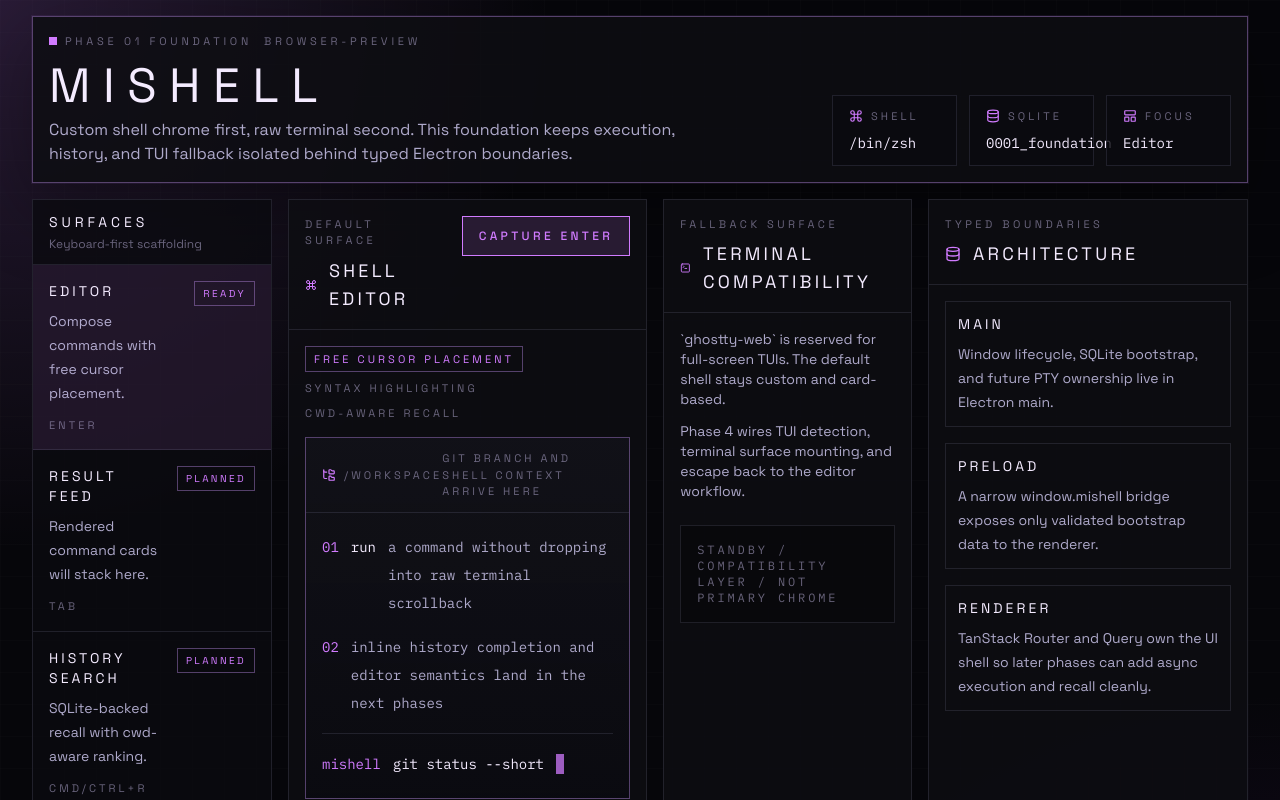
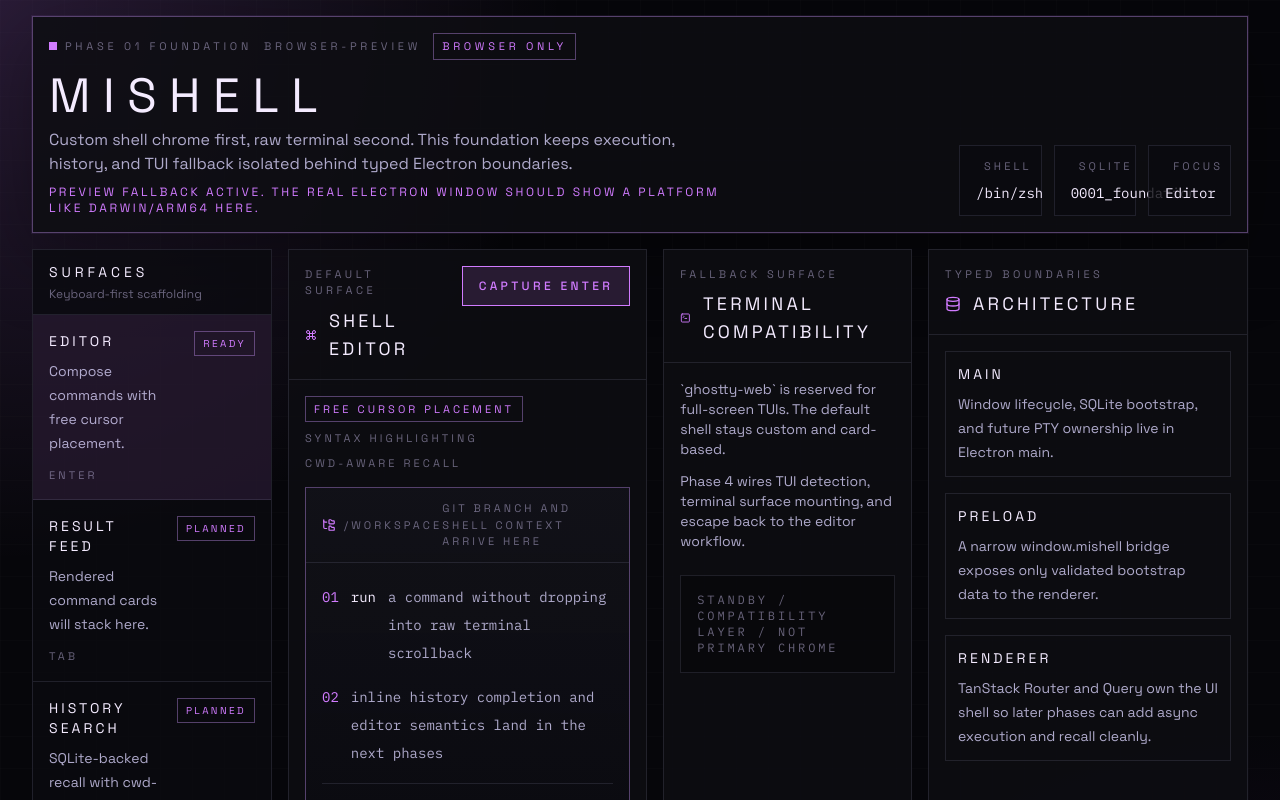
Before and after one commit to regexboi/mishell-shell, a React (Vite) app: page / in a window 1280 px wide. Shown: the top 800 px of the page. Built offline with nearby package versions, Linux system fonts and the light colour scheme.

Commit message:
fix: wire history shortcut and native rebuild flow

```diff
--- a/plan/handoffs/phase-01.md
+++ b/plan/handoffs/phase-01.md
@@ -7,6 +7,7 @@
 - Added SQLite foundation with a migration runner and the initial `command_history` schema.
 - Built the Phase 1 shell chrome: editor placeholder, command feed placeholder, history-search modal placeholder, and terminal-mode placeholder.
 - Added `vp` workflow commands and a repo README for future agents.
+- Added a capture-phase `Cmd/Ctrl+R` renderer shortcut so Recall opens in the Electron window instead of triggering browser reload behavior.
 
 ## Key Decisions
 
@@ -14,18 +15,20 @@
 - Used `better-sqlite3` in Electron main for a simple synchronous local data layer that Phase 2 and 3 can extend safely.
 - Used TanStack Router plus Query immediately so async renderer state can grow without replacing the app shell later.
 - Used shadcn-style primitives with Tailwind v4 and a hard-edged dark cyberpunk visual direction to set the UI baseline early.
+- Split native rebuild workflows by runtime: `./vp dev` rebuilds native modules for Electron, while `./vp test` rebuilds them for local Node.
 
 ## Manual Test Path
 
 - Run `./vp install`.
 - Run `./vp dev`.
 - Wait for the Electron window to open.
+- Make sure you are testing the Electron window, not the raw browser tab. The real window should show a platform like `darwin/arm64`, not `browser-preview`.
 - Verify the landing shell shows:
   editor scaffold in the main center pane
   command feed placeholders below it
   terminal compatibility placeholder on the right side of the main content
   surface list on the left rail
-- Click `Open Cmd/Ctrl+R` and verify the history-search placeholder dialog appears with mock metadata rows.
+- Press `Cmd/Ctrl+R` or click `Open Cmd/Ctrl+R` and verify the history-search placeholder dialog appears with mock metadata rows.
 - Confirm the header shows shell info, migration info, and focus state from the preload bootstrap payload.
 
 ## Verification
@@ -39,6 +42,7 @@
 - Phase 1 does not execute commands yet; all shell/feed/history/terminal content is placeholder UI.
 - `ghostty-web` and `node-pty` are installed but intentionally unused until later phases.
 - Packaging config exists, but `./vp pack` was not run in this phase.
+- `./vp dev` expects port `5173` to be free; it now fails fast with `--strictPort` instead of silently moving to another port.
 
 ## Notes for Next Phase
 
@@ -46,3 +50,4 @@
 - Add PTY ownership in Electron main; keep the renderer on the custom shell surface and send structured execution updates across typed IPC.
 - Extend the existing SQLite schema by writing execution rows into `command_history` as commands complete.
 - Preserve the current shell scaffold layout; Phase 2 should replace placeholders with live editor and command-card behavior rather than redesigning the shell chrome.
+- Keep the current runtime split in mind when adding native-backed code: Electron startup and Node-based tests cannot share the same rebuilt binary state without an explicit rebuild step.
--- a/src/components/chrome/shell-scaffold.tsx
+++ b/src/components/chrome/shell-scaffold.tsx
@@ -1,4 +1,4 @@
-import { useState } from "react";
+import { useEffect, useState } from "react";
 import {
   Command,
   Database,
@@ -53,6 +53,31 @@
   const highlightedSurface = bootstrap.surfaces.find(
     (surface) => surface.id === bootstrap.focusMode.defaultSurface,
   );
+  const isBrowserPreview = bootstrap.platform === "browser-preview";
+
+  useEffect(() => {
+    const onKeyDown = (event: KeyboardEvent) => {
+      const isHistoryShortcut =
+        (event.metaKey || event.ctrlKey) &&
+        event.key.toLowerCase() === "r" &&
+        !event.shiftKey &&
+        !event.altKey;
+
+      if (!isHistoryShortcut) {
+        return;
+      }
+
+      event.preventDefault();
+      event.stopPropagation();
+      setHistoryOpen(true);
+    };
+
+    window.addEventListener("keydown", onKeyDown, { capture: true });
+
+    return () => {
+      window.removeEventListener("keydown", onKeyDown, { capture: true });
+    };
+  }, []);
 
   return (
     <div className="relative min-h-screen overflow-hidden bg-[color:var(--bg)] text-[color:var(--text-primary)]">
@@ -68,6 +93,11 @@
                   Phase 01 Foundation
                 </span>
                 <span>{bootstrap.platform}</span>
+                {isBrowserPreview ? (
+                  <span className="border border-[color:var(--border-strong)] px-2 py-1 text-[color:var(--accent)]">
+                    Browser only
+                  </span>
+                ) : null}
               </div>
               <div className="flex flex-wrap items-end gap-x-4 gap-y-2">
                 <h1 className="font-display text-4xl uppercase tracking-[0.26em] sm:text-5xl">
@@ -78,6 +108,12 @@
                   keeps execution, history, and TUI fallback isolated behind typed
                   Electron boundaries.
                 </p>
+                {isBrowserPreview ? (
+                  <p className="max-w-2xl text-xs uppercase tracking-[0.22em] text-[color:var(--accent)]">
+                    Preview fallback active. The real Electron window should show a
+                    platform like darwin/arm64 here.
+                  </p>
+                ) : null}
               </div>
             </div>
             <div className="grid gap-3 sm:grid-cols-3">
```
Also changed, not shown: package.json (+7 -3 lines), 1 other file (tests, documents, lock files or other folders).
